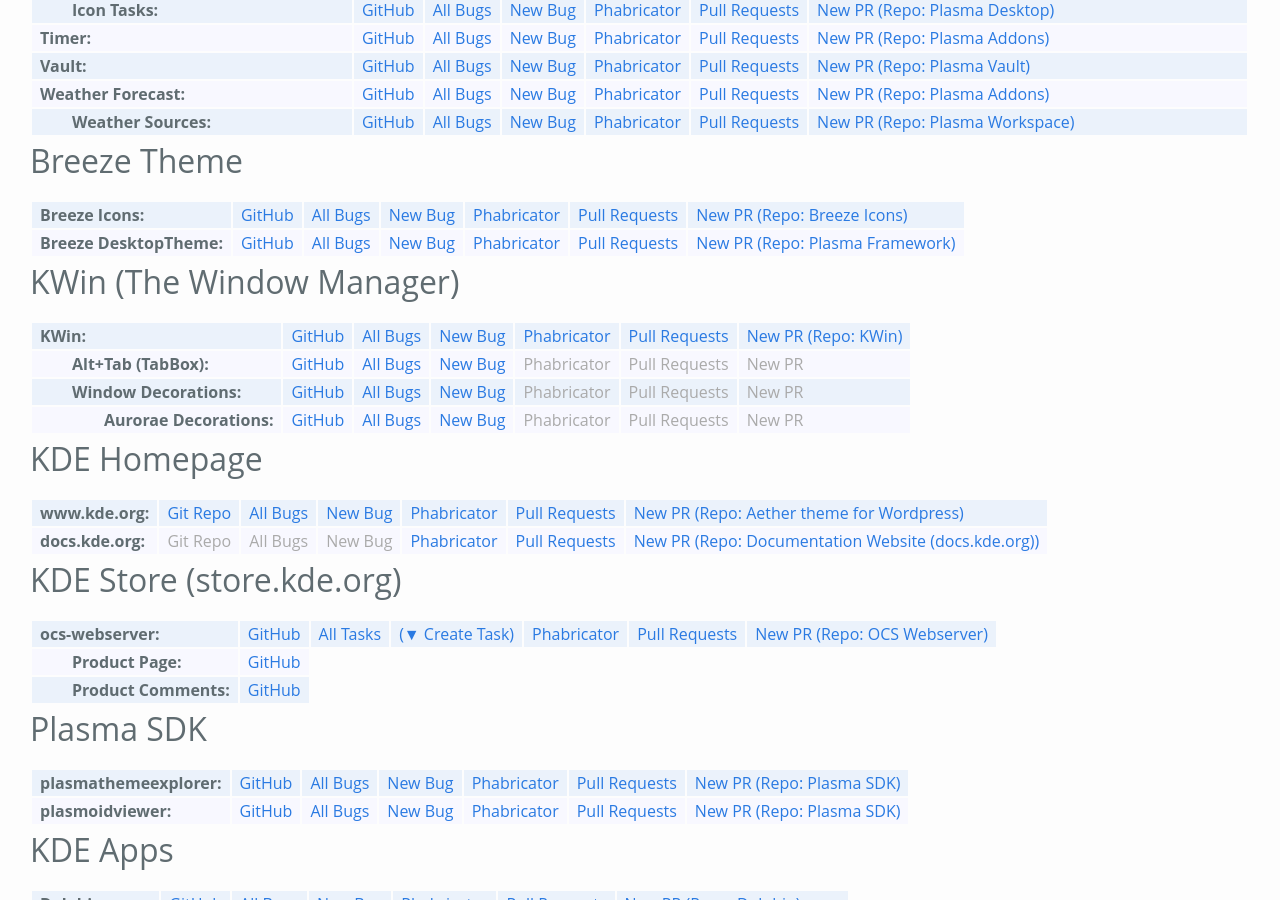
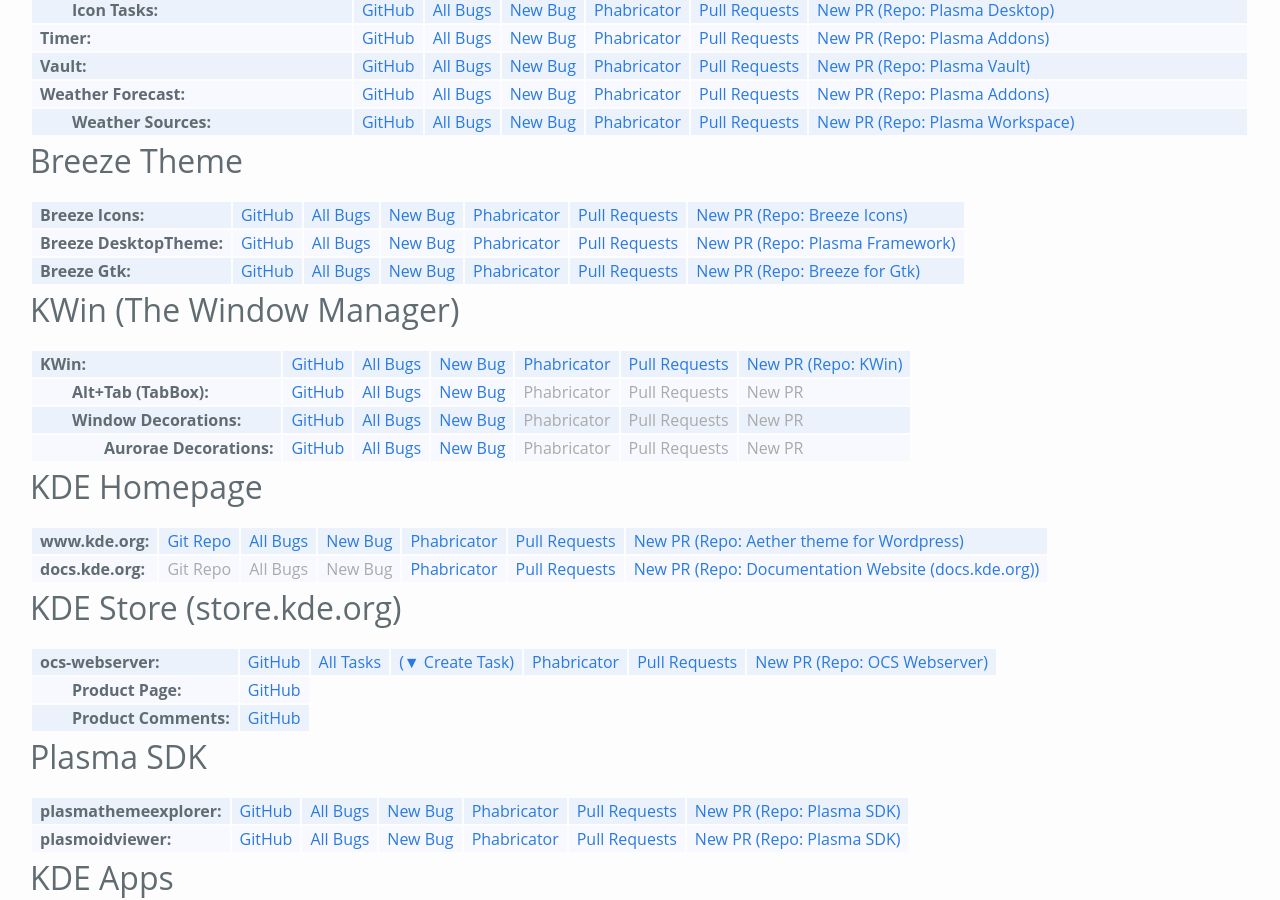
Before and after one commit to Zren/zren.github.io, a Jekyll site: the page built from kde_repos.md, in a window 1280 px wide and 900 px high, scrolled down 1059 px. Built offline with Jekyll 4.4.1, drawn with Linux system fonts in a browser that asks for light colours.

Commit message:
breeze-gtk

```diff
--- a/kde_repos.md
+++ b/kde_repos.md
@@ -349,6 +349,16 @@
 			product='frameworks-plasma'
 		%}
 	</tr>
+	<tr>
+		{% include kdeRepo.html
+			repoName='Breeze Gtk'
+			githubLink='https://github.com/KDE/breeze-gtk'
+			product='Breeze&component=gtk%20theme'
+			phabRepo='breeze-gtk'
+			phabRepoName='Breeze for Gtk'
+			phabDiffQuery='oZtk.c1MpUIx'
+		%}
+	</tr>
 </table>
 
 
```
